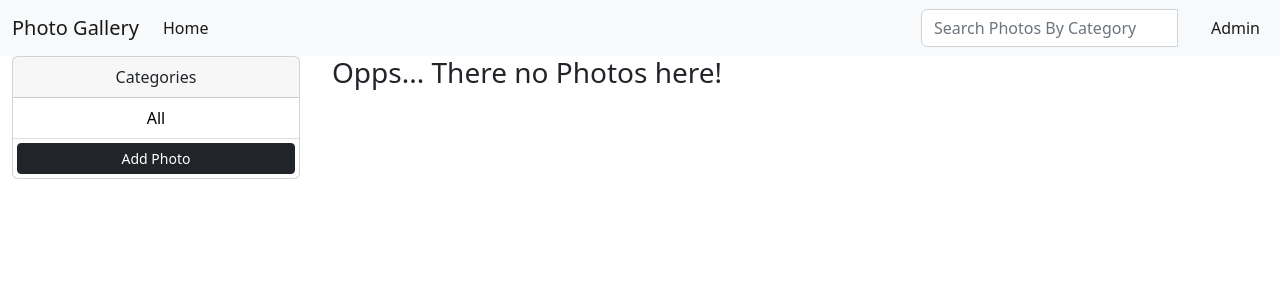
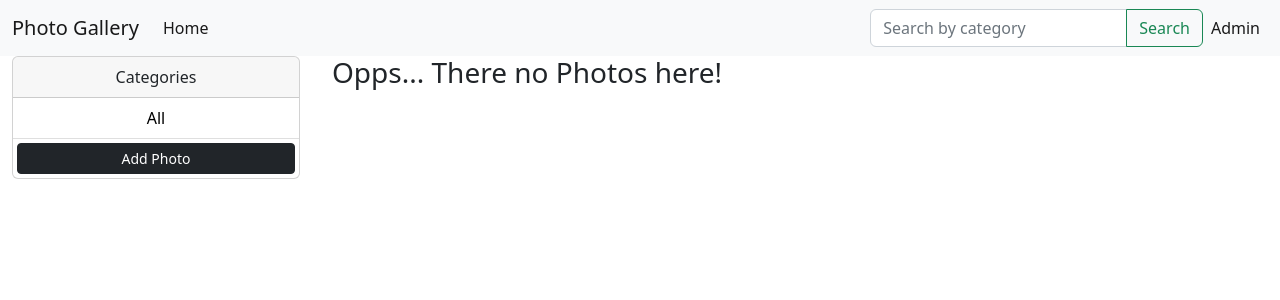
Before and after one commit to IanoSang/Django-photo-gallery, a Django app: page / in a window 1280 px wide. Shown: the top 300 px of the page. Run offline with Django 4.2, Linux system fonts and the light colour scheme; data that the repository does not hold is empty.

Commit message:
feat: navbar- adds the correct root an d a search button to the navbar

```diff
--- a/photos/templates/navbar.html
+++ b/photos/templates/navbar.html
@@ -10,12 +10,10 @@
           <a class="nav-link active" aria-current="page" href="#">Home</a>
         </li>
       </ul>
-       <form class="navbar-form" role="search" action="{% url 'search_results' %}">
+       <form class="navbar-form"  action="{% url 'search' %}">
           <div class="input-group">
-            <input type="text" class="form-control" placeholder="Search Photos By Category" name="photo">
-            <div class="input-group-btn">
-              <button class="btn btn-default" type="submit"><i class="glyphicon glyphicon-search"></i></button>
-            </div>
+            <input class="form-control mr-sm-2" type="search" placeholder="Search by category" name="photos">
+            <button class="btn btn-outline-success my-2 my-sm-0 glyphicon glyphicon-search" type="submit">Search</button>
           </div>
        </form>
       <ul class="navbar-nav  mb-2 mb-lg-0">
```
